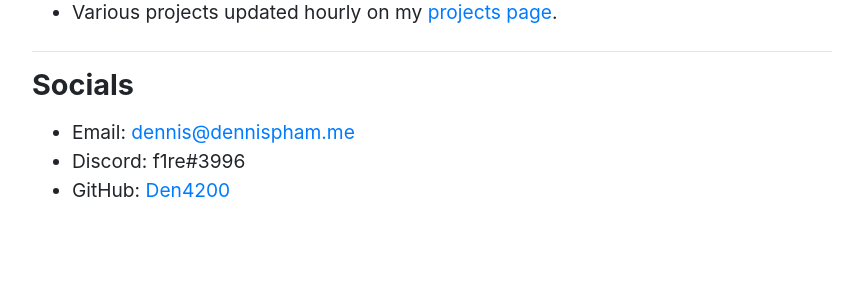
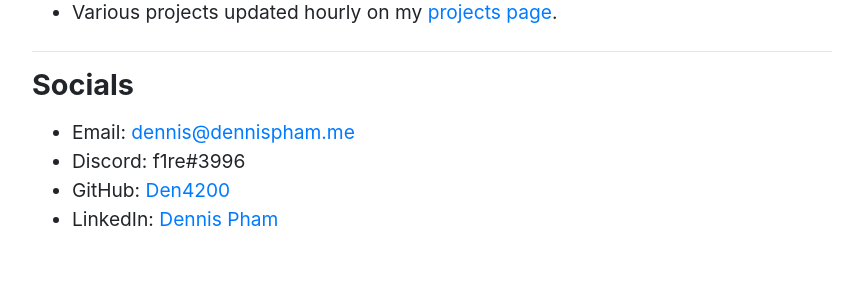
Before and after one commit to Den4200/dennispham.me, a Django app: page /about/ in a window 1280 px wide. Shown: the part 1103-1401 px from the top of the page, without its empty margins (208-1071 px from the left). Before the commit the page ends 1300 px from the top, so only its background shows below. Run offline with Django 3.2, Linux system fonts and the light colour scheme; some libraries are stand-ins or nearby versions.

Commit message:
Add LinkedIn profile

```diff
--- a/portfolio/templates/portfolio/about.html
+++ b/portfolio/templates/portfolio/about.html
@@ -81,6 +81,9 @@
             <li class="text">
                 GitHub: <a href="https://www.github.com/Den4200">Den4200</a>
             </li>
+            <li class="text">
+                LinkedIn: <a href="https://www.linkedin.com/in/dennispham0/">Dennis Pham</a>
+            </li>
         </ul>
     </div>
 </div>
```
